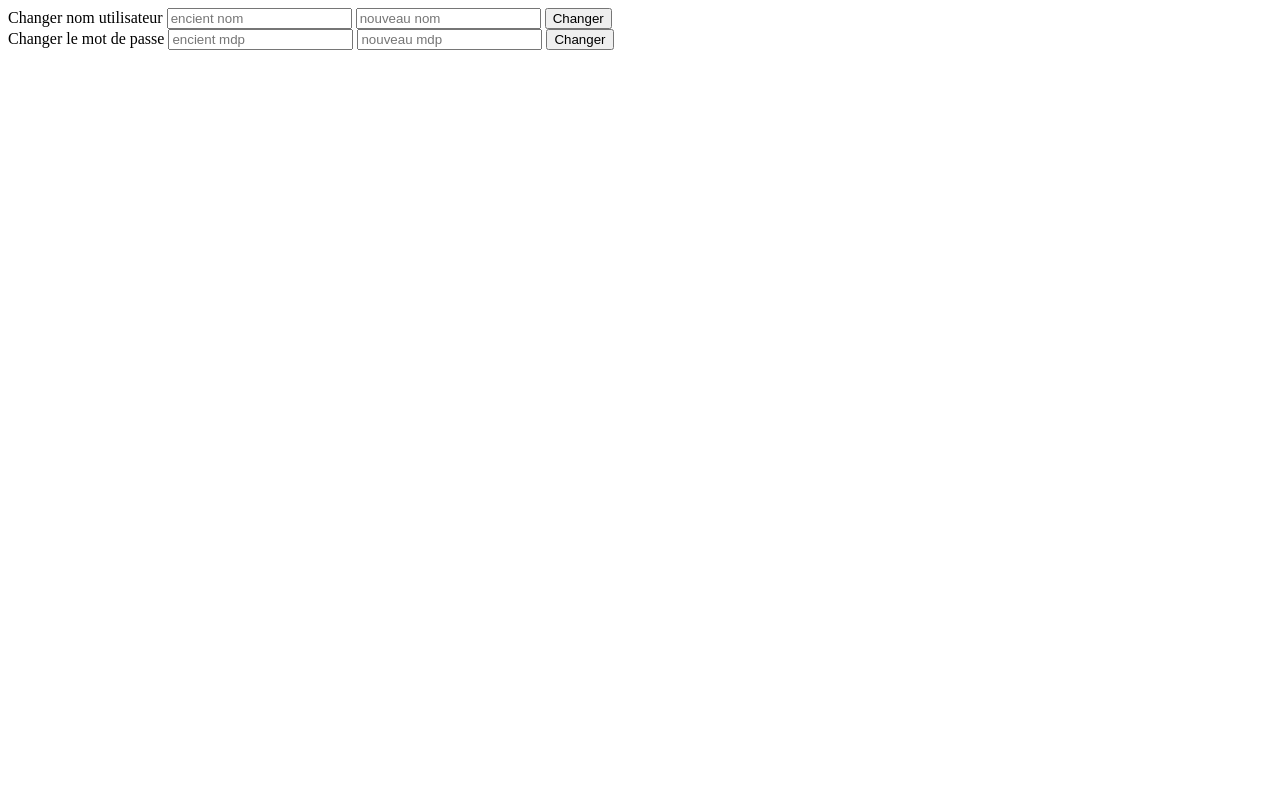
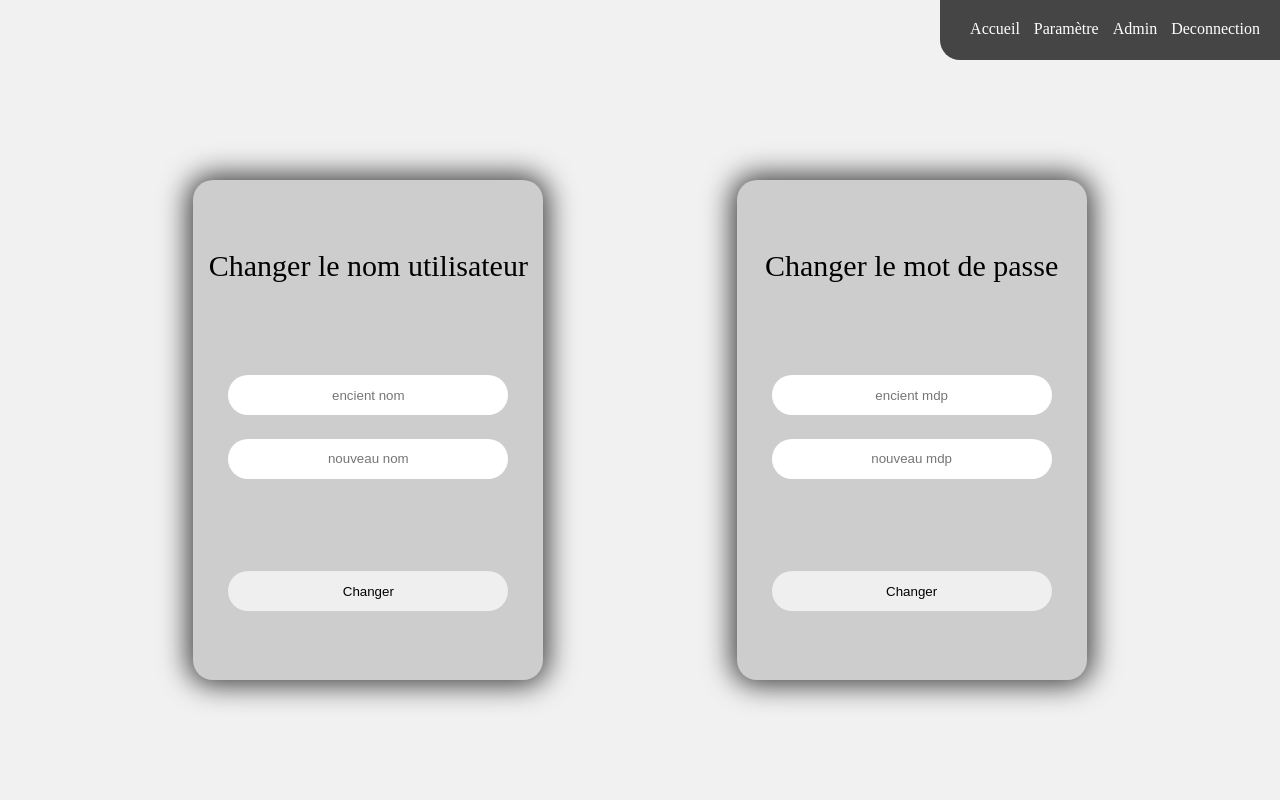
Before and after one commit to melvinRenversez/MJob, a PHP site: page /parametre/parametre.php in a window 1280 px wide. Run offline with PHP 8.4, Linux system fonts and the light colour scheme; a user stored in the database is signed in.

Commit message:
parametre style

```diff
--- a/accueil/style.css
+++ b/accueil/style.css
@@ -78,7 +78,7 @@ body {
     font-size: 20px;
 }
 
-@media screen and (max-width: 1100px) {
+@media screen and (max-width: 1200px) {
     .container {
         flex-direction: column;
         height: auto !important;
--- a/admin/admin.php
+++ b/admin/admin.php
@@ -117,7 +117,7 @@ include '../php/database.php';
                                         <input id="abs_'. $row['id_enfant'] .'" id="abs" type="checkbox" name="abs">
                                     </div>
                                     <div class="submit">
-                                        <input type="submit" value="Sauvegarder">
+                                        <input type="submit" value="Ajouter">
                                     </div>
                                 </form>
                             </div>
--- a/parametre/parametre.php
+++ b/parametre/parametre.php
@@ -1,26 +1,41 @@
+<?php
+    session_start();
+?>
 <!DOCTYPE html>
 <html lang="en">
 <head>
     <meta charset="UTF-8">
     <meta name="viewport" content="width=device-width, initial-scale=1.0">
+    <link rel="stylesheet" href="style.css">
     <title>Document</title>
 </head>
 <body>
 
+    <?php
+        include("../php/nav.php");
+    ?>
+
+    <div class="forms">
         <form action="../php/changeUtilisateur.php" method="POST">
-        <label for="">Changer nom utilisateur</label>
-        <input type="text" placeholder="encient nom" name="last-name">
-        <input type="text" placeholder="nouveau nom" name="new-name">
+            <label for="">Changer le nom utilisateur</label>
+            <div>
+                <input type="text" required placeholder="encient nom" name="last-name">
+                <input type="text" required placeholder="nouveau nom" name="new-name">
+            </div>
             <input type="submit" value="Changer">
         </form>
 
 
         <form action="../php/changePassword.php" method="POST">
             <label for="">Changer le mot de passe</label>
-        <input type="text" placeholder="encient mdp" name="last-password">
-        <input type="text" placeholder="nouveau mdp" name="new-password">
+            <div>
+                <input type="text" required placeholder="encient mdp" name="last-password">
+                <input type="text" required placeholder="nouveau mdp" name="new-password">
+            </div>
             <input type="submit" value="Changer">
         </form>
+    </div>
+
 
 </body>
 </html>
--- /dev/null
+++ b/parametre/style.css
@@ -0,0 +1,73 @@
+*{
+    margin: 0;
+    padding: 0;
+    box-sizing: border-box;
+}
+body{
+    height: 100vh;
+    background: #f1f1f1;
+}
+.forms{
+    display: flex;
+    align-items: center;
+    justify-content: space-evenly;
+    height: calc(100% - 60px);
+}
+form{
+    display: flex;
+    flex-direction: column;
+    align-items: center;
+    justify-content: space-evenly;
+    width: 350px;
+    height: 500px;
+    background: #cdcdcd;
+    border-radius: 20px;
+    box-shadow: 0px 0px 28px 5px rgba(0, 0, 0, 0.75);
+    -webkit-box-shadow: 0px 0px 28px 5px rgba(0, 0, 0, 0.75);
+    -moz-box-shadow: 0px 0px 28px 5px rgba(0, 0, 0, 0.75);
+}
+form label{
+    font-size: 30px;
+}
+form input{
+    width: 80%;
+    height: 40px;
+    padding: 10px 20px;
+    border-radius: 30px;
+    text-align: center;
+    outline: none;
+    border: none;
+    outline: none;
+}
+
+form div {
+    display: flex;
+    flex-direction: column;
+    align-items: center;
+    width: 80%;
+    height: 150px;
+    justify-content: space-evenly;
+}
+form div input{
+    width: 100%;
+}
+form input[type="submit"]{
+    height: 40px;
+    border-radius: 30px;
+    border: none;
+    outline: none;
+    cursor: pointer;
+}
+
+@media screen and (max-width: 1200px) {
+    .forms{
+        flex-direction: column;
+        height: auto !important;
+    }
+    form{
+        margin: 20px 0;
+    }
+    form label{
+        font-size: 25px;
+    }
+}
```
Lines whose indentation alone changed are shown as unchanged.
